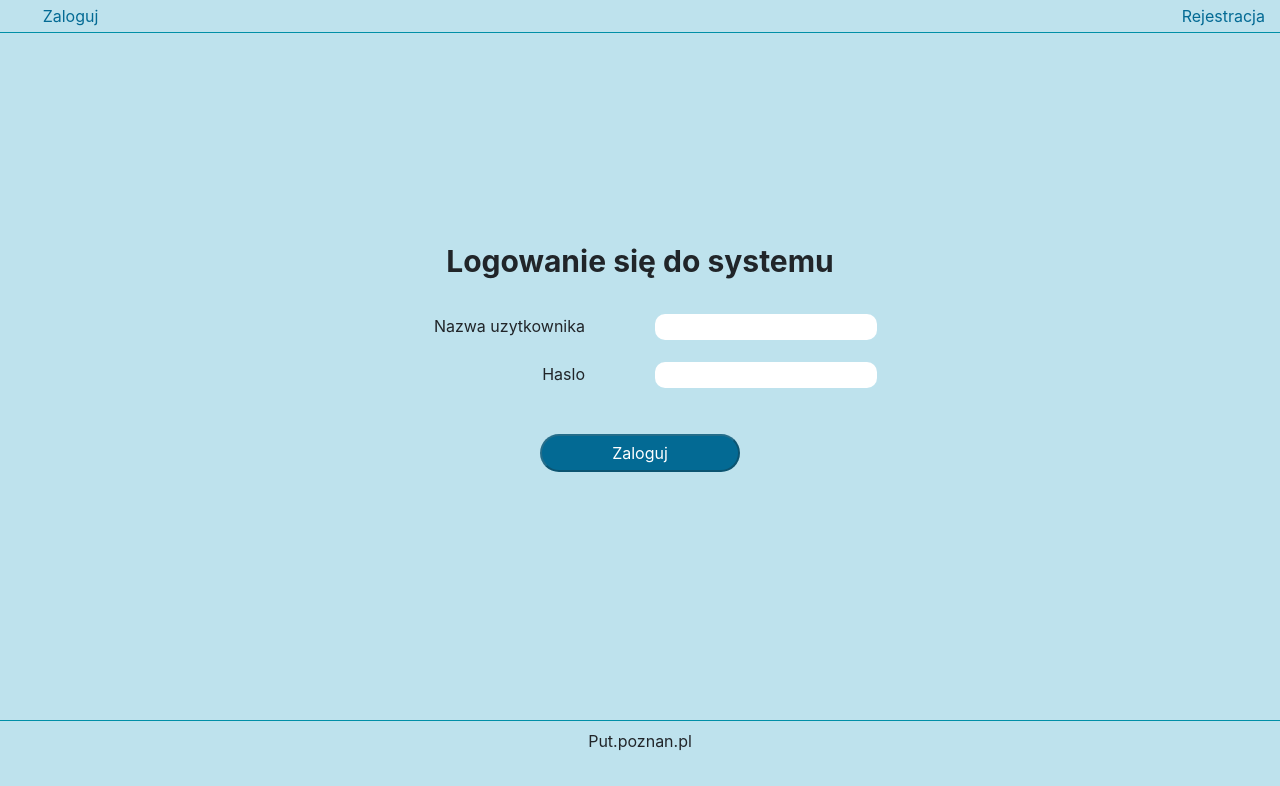
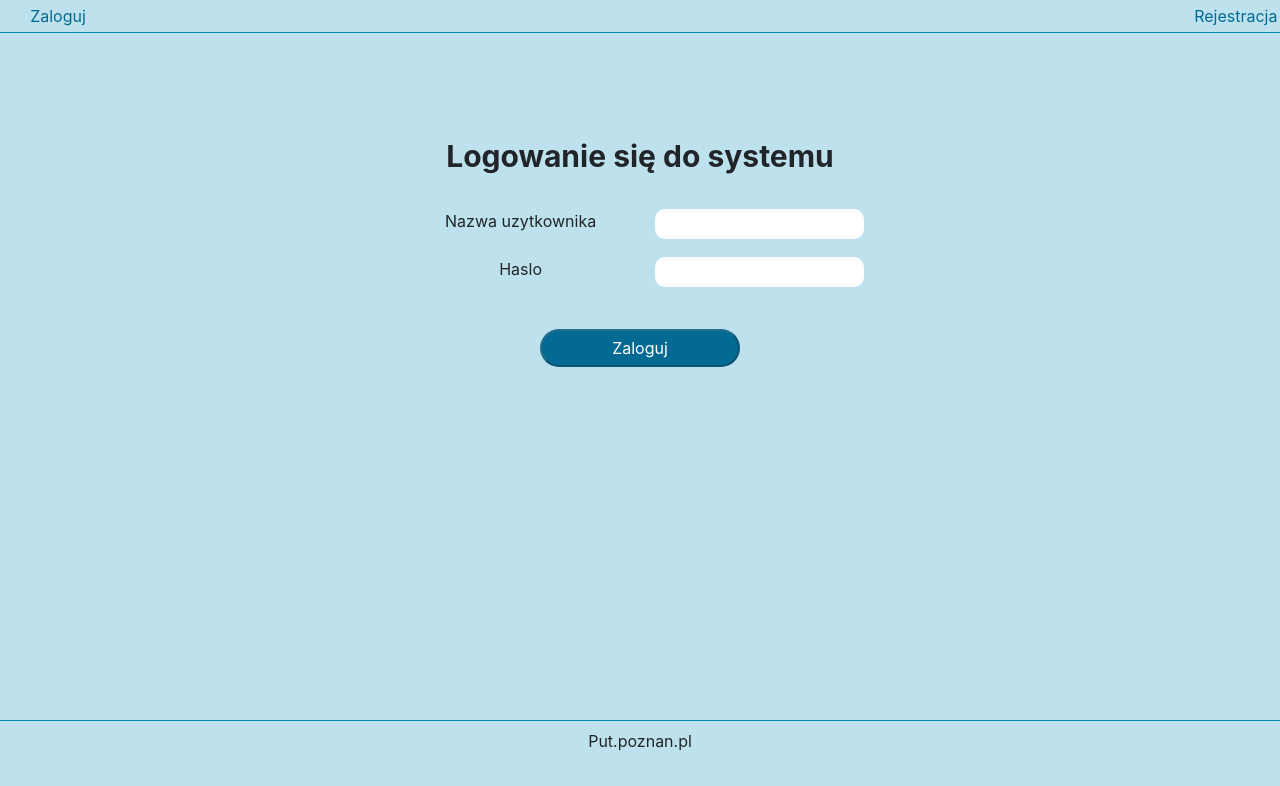
Before and after one commit to WildCrasher/HyperLedgerFrontend, an Angular app: page / in a window 1280 px wide. Shown: the top 786 px of the page. Built offline with nearby package versions, Linux system fonts and the light colour scheme; no server answers.

Commit message:
Styling...

```diff
--- a/src/app/app.component.html
+++ b/src/app/app.component.html
@@ -1,11 +1,11 @@
-<div class="container container-full-width">
+<div class="container-full-width">
     <app-navbar></app-navbar>
 </div>
 
-<div class="container container-content">
+<div class="container-content">
     <router-outlet></router-outlet>
 </div>
 
-<div class="container container-full-width">
+<div class="container-full-width">
     <app-footer></app-footer>
 </div>
--- a/src/app/login/login.component.html
+++ b/src/app/login/login.component.html
@@ -5,7 +5,7 @@
     <form [formGroup]="loginForm" (ngSubmit)="onLogin()">
         <div class="form-group row">
             <div class="col-6">
-                <label for="symbol">Nazwa uzytkownika</label>
+                <label>Nazwa uzytkownika</label>
             </div>
             <div class="col-6">
                 <input type="text" formControlName="name" />
@@ -13,7 +13,7 @@
         </div>
         <div class="form-group row margin-bottom">
             <div class="col-6">
-                <label for="symbol">Haslo</label>
+                <label>Haslo</label>
             </div>
             <div class="col-6">
                 <input type="password" formControlName="password" />
--- a/src/app/login/login.component.scss
+++ b/src/app/login/login.component.scss
@@ -1,23 +1,6 @@
-.container {
-    display: flex;
-    justify-content: center;
-    flex-direction: column;
-    margin-bottom: 120px;
-}
-
 .submit-container {
     display: flex;
     justify-content: center;
-}
-
-form {
-    width: 100%;
-}
-
-label {
-    width: 100%;
-    text-align: end;
-    padding-right: 40px;
 }
 
 .margin-bottom {
--- a/src/app/register/register.component.html
+++ b/src/app/register/register.component.html
@@ -29,7 +29,7 @@
                 </div>
             </div>
         </div>
-        <div class="form-group row">
+        <div class="form-group row margin-bottom">
             <div class="col-6">
                 <label>Rola</label>
             </div>
--- a/src/app/register/register.component.scss
+++ b/src/app/register/register.component.scss
@@ -1,23 +1,6 @@
-.container {
-    display: flex;
-    justify-content: center;
-    flex-direction: column;
-    margin-bottom: 120px;
-}
-
 .submit-container {
     display: flex;
     justify-content: center;
-}
-
-form {
-    width: 100%;
-}
-
-label {
-    width: 100%;
-    text-align: end;
-    padding-right: 40px;
 }
 
 .margin-bottom {
--- a/src/app/thesis-add/thesis-add.component.html
+++ b/src/app/thesis-add/thesis-add.component.html
@@ -1,23 +1,26 @@
 <div class="container">
+    <div class="row main-text">
+        Dodawanie pracy
+    </div>
     <form [formGroup]="addThesisForm" (ngSubmit)="onAddThesis()">
         <div class="form-group row">
-            <div class="col-12">
-                <label for="symbol">
-                    Temat pracy dyplomowej
-                    <input type="text" formControlName="topic" />
-                </label>
+            <div class="col-6">
+                <label>Temat pracy dyplomowej</label>
+            </div>
+            <div class="col-6">
+                <input type="text" formControlName="topic" />
             </div>
         </div>
-        <div class="form-group row">
-            <div class="col-12">
-                <label>
-                    Numer pracy
-                    <input type="text" formControlName="thesisNumber" />
-                </label>
+        <div class="form-group row margin-bottom">
+            <div class="col-6">
+                <label>Numer pracy</label>
+            </div>
+            <div class="col-6">
+                <input type="text" formControlName="thesisNumber" />
             </div>
         </div>
         <div class="row">
-            <div class="col-12">
+            <div class="col-12 submit-container">
                 <button type="submit" class="button button-primary" [disabled]="!addThesisForm.valid">Dodaj pracę</button>
             </div>
         </div>
--- a/src/app/thesis-add/thesis-add.component.scss
+++ b/src/app/thesis-add/thesis-add.component.scss
@@ -0,0 +1,15 @@
+.submit-container {
+    display: flex;
+    justify-content: center;
+}
+
+.margin-bottom {
+    margin-bottom: 40px;
+}
+
+.main-text {
+    font-size: 30px;
+    font-weight: bold;
+    padding: 30px;
+    margin: auto;
+}
--- a/src/styles.scss
+++ b/src/styles.scss
@@ -1,13 +1,20 @@
-.container.container-full-width {
+.container {
+    display: flex;
+    justify-content: center;
+    align-items: center;
+    flex-direction: column;
+    margin-bottom: 120px;
+}
+
+.container-full-width {
     max-width: none;
     height: 10%;
     background-color: #bee2ed;
 }
 
-.container.container-content {
+.container-content {
     display: flex;
     justify-content: center;
-    align-items: center;
 
     max-width: none;
     padding-left: 8rem;
@@ -49,6 +56,18 @@ input, select {
     border: none;
     border-radius: 10px;
     width: 100%;
+    background-color: white;
+    height: 30px;
+}
+
+label {
+    width: 100%;
+    text-align: center;
+    margin: auto;
+}
+
+form {
+    width: 100%;
 }
 
 /* Importing Bootstrap SCSS file. */
```
